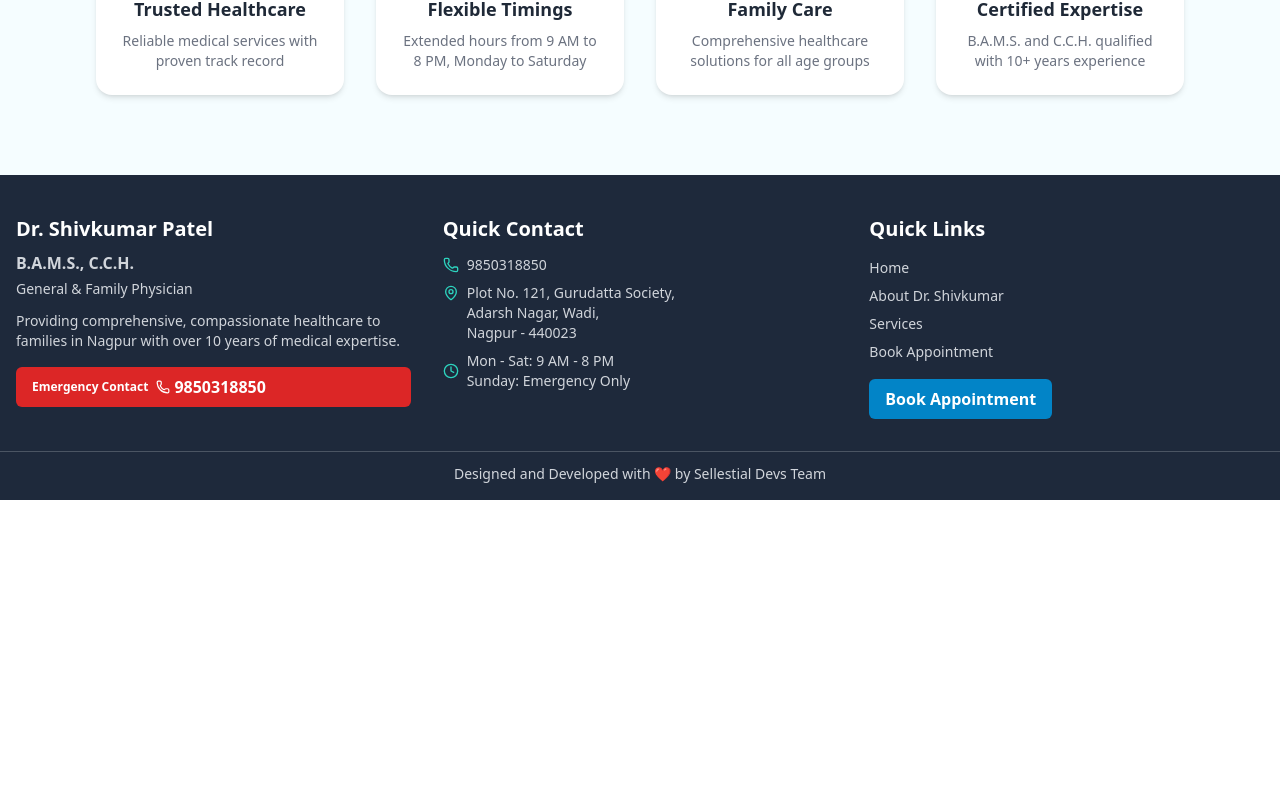
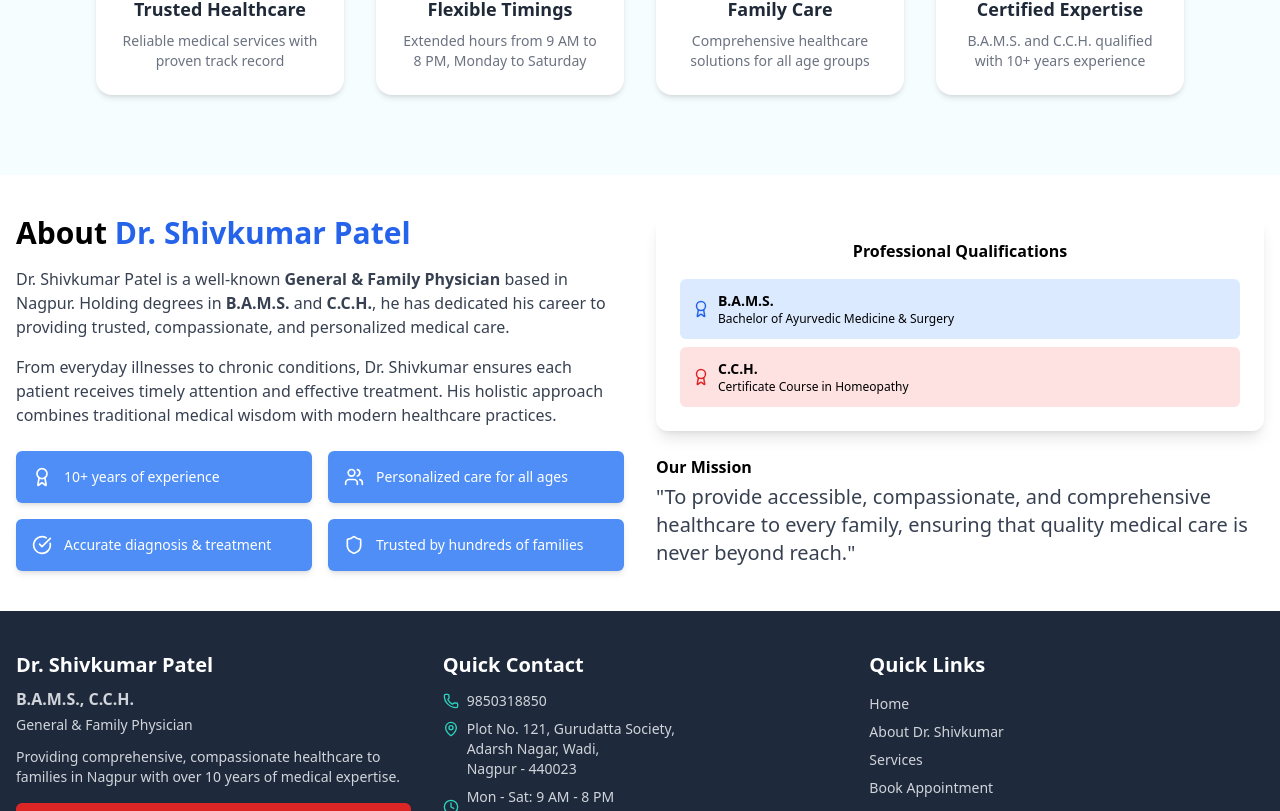
Before and after one commit to Rishi9822/Dr.Shiv_Clinic, a React (Vite) app in the folder Client/: page / in a window 1280 px wide. Shown: the part 1277-2088 px from the top of the page. Before the commit the page ends 1777 px from the top, so only its background shows below. Built offline with nearby package versions, Linux system fonts and the light colour scheme.

Commit message:
About section added

```diff
--- a/Client/src/App.jsx
+++ b/Client/src/App.jsx
@@ -4,6 +4,7 @@ import Navbar from './components/Navbar'; // Ensure this is imported
 import HeroSection from './components/HeroSection';
 import WhyChooseUs from "./components/WhyChooseUs";
 import Footer from './components/Footer';
+import AboutSection from './components/AboutSection';
 
 function App() {
   return (
@@ -11,7 +12,8 @@ function App() {
 
       <Navbar />
       <HeroSection />
-      <WhyChooseUs/>
+      <WhyChooseUs />
+      <AboutSection />
       <Footer />
 
     </div>
--- /dev/null
+++ b/Client/src/components/AboutSection.jsx
@@ -0,0 +1,76 @@
+import React from 'react';
+import { Award, Users, CheckCircle, Shield } from 'lucide-react';
+
+const AboutSection = () => {
+    return (
+        <section className="max-w-7xl mx-auto px-4 py-10 grid md:grid-cols-2 gap-8 items-start">
+
+            {/* Left: About Text & Highlights */}
+            <div>
+                <h2 className="text-2xl md:text-3xl font-bold mb-4">
+                    About <span className="text-blue-600">Dr. Shivkumar Patel</span>
+                </h2>
+                <p className="text-gray-700 mb-4 text-sm md:text-base">
+                    Dr. Shivkumar Patel is a well-known <span className="font-semibold">General & Family Physician</span> based in Nagpur.
+                    Holding degrees in <span className="font-semibold">B.A.M.S.</span> and <span className="font-semibold">C.C.H.</span>, he has dedicated his career to providing trusted, compassionate, and personalized medical care.
+                </p>
+                <p className="text-gray-700 mb-6 text-sm md:text-base">
+                    From everyday illnesses to chronic conditions, Dr. Shivkumar ensures each patient receives timely attention and effective treatment.
+                    His holistic approach combines traditional medical wisdom with modern healthcare practices.
+                </p>
+
+                {/* Highlights */}
+                <div className="grid grid-cols-1 sm:grid-cols-2 gap-4">
+                    {[
+                        { icon: <Award size={20} />, text: '10+ years of experience' },
+                        { icon: <Users size={20} />, text: 'Personalized care for all ages' },
+                        { icon: <CheckCircle size={20} />, text: 'Accurate diagnosis & treatment' },
+                        { icon: <Shield size={20} />, text: 'Trusted by hundreds of families' },
+                    ].map((item, idx) => (
+                        <div
+                            key={idx}
+                            className="bg-blue-500/90 text-white rounded-md p-4 flex items-center space-x-3 shadow-md transform hover:scale-105 transition duration-300 ease-in-out animate-fadeUp"
+                        >
+                            {item.icon}
+                            <span className="text-xs md:text-sm font-medium">{item.text}</span>
+                        </div>
+                    ))}
+                </div>
+            </div>
+
+            {/* Right: Professional Qualifications & Mission */}
+            <div className="space-y-6">
+                {/* Qualifications box */}
+                <div className="bg-white shadow-lg rounded-xl p-4 md:p-6 animate-fadeUp">
+                    <h3 className="font-semibold text-center mb-4">Professional Qualifications</h3>
+                    <div className="space-y-2">
+                        <div className="flex items-center bg-blue-100 rounded-md p-3 hover:bg-blue-200 transition">
+                            <Award className="text-blue-600 mr-2" size={18} />
+                            <div>
+                                <p className="font-semibold text-sm">B.A.M.S.</p>
+                                <p className="text-xs">Bachelor of Ayurvedic Medicine & Surgery</p>
+                            </div>
+                        </div>
+                        <div className="flex items-center bg-red-100 rounded-md p-3 hover:bg-red-200 transition">
+                            <Award className="text-red-600 mr-2" size={18} />
+                            <div>
+                                <p className="font-semibold text-sm">C.C.H.</p>
+                                <p className="text-xs">Certificate Course in Homeopathy</p>
+                            </div>
+                        </div>
+                    </div>
+                </div>
+
+                {/* Mission */}
+                <div>
+                    <h4 className="font-semibold mb-1">Our Mission</h4>
+                    <p className="text-gray-700 text-xs md:text-xl">
+                        "To provide accessible, compassionate, and comprehensive healthcare to every family, ensuring that quality medical care is never beyond reach."
+                    </p>
+                </div>
+            </div>
+        </section>
+    );
+};
+
+export default AboutSection;
```
Also changed, not shown: 1 other file (tests, documents, lock files or other folders).
